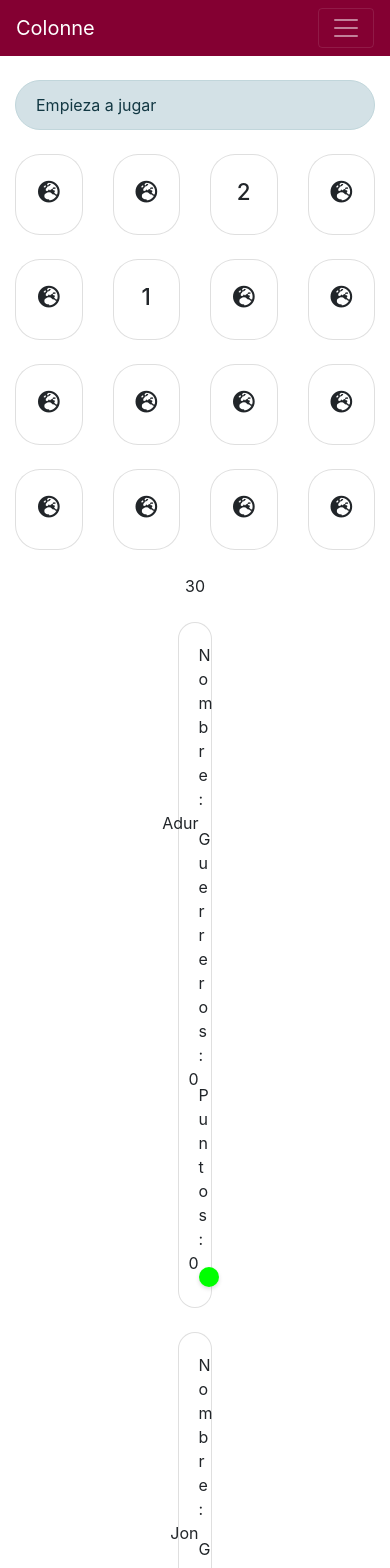
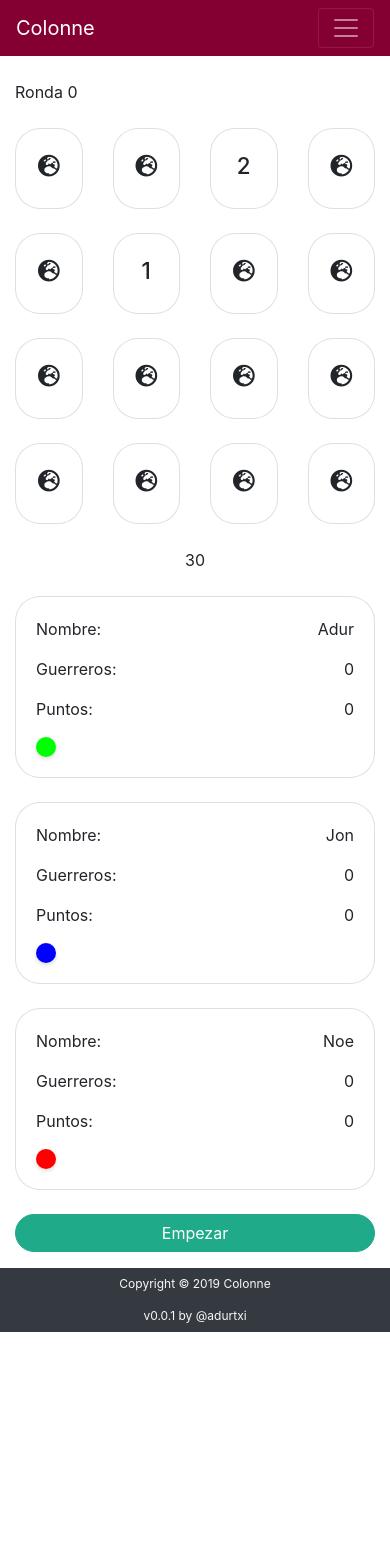
Before and after one commit to Adurtxi/Colonne, an Angular app: page / in a window 390 px wide. Shown: the top 1568 px of the page. After the commit the page ends 1332 px from the top, so only its background shows below. Built offline with nearby package versions, Linux system fonts and the light colour scheme.

Commit message:
Random warriors and responsive

```diff
--- a/src/app/components/home/home.component.html
+++ b/src/app/components/home/home.component.html
@@ -79,7 +79,7 @@
 
                     <div class="d-flex justify-content-center mb-4">
                         <div class="col-lg-6 col-sm-12">
-                            <button class="btn btn-success btn-block btn-lg rounded-25" [disabled]="incompletePlayers() == true" (click)="startGame()">
+                            <button class="btn btn-success btn-block btn-lg rounded-25" [disabled]="incompletePlayers() == true" (click)="start()">
                                 <i class="fas fa-gamepad mr-2"></i> ¡Empezar a jugar!
                             </button>
                         </div>
@@ -89,10 +89,12 @@
         </div>
 
         <ng-container *ngIf="game == true">
-            <div class="col-lg-8">
-                <div class="alert alert-secondary rounded-25 mb-4" role="alert">
-                    <span *ngIf="gameStarted == false">Empieza a jugar</span>
-                    <span *ngIf="gameStarted == true">Turno de {{ turnPlayer().name }}</span>
+            <div class="col-lg-8 col-md-12 col-sm-12">
+
+                <div class="row mb-4">
+                    <div class="col-lg-2 col-md-4 col-sm-4">
+                        Ronda {{ roundNumber }}
+                    </div>
                 </div>
 
                 <div class="row">
@@ -115,7 +117,7 @@
                 </div>
             </div>
 
-            <div class="col-2">
+            <div class="col-lg-2 col-md-6 col-sm-6">
                 <div class="d-flex justify-content-center mb-4">
                     {{ countdown }}
                 </div>
--- a/src/app/components/home/home.component.ts
+++ b/src/app/components/home/home.component.ts
@@ -23,36 +23,38 @@ export class HomeComponent implements OnInit {
 
   playerTurnIndex = 0;
 
+  roundNumber = 0;
+
   boardTypes = [
     {
       'id': 1,
-      'text': '2*2',
+      'text': '2 x 2',
       'col': 'col-6',
       'cols': 4,
     },
     {
       'id': 2,
-      'text': '3*3',
+      'text': '3 x 3',
       'col': 'col-4',
       'cols': 9,
     },
     {
       'id': 3,
-      'text': '4*4',
+      'text': '4 x 4',
       'col': 'col-3',
       'cols': 16,
     },
     {
       'id': 4,
-      'text': '6*6',
+      'text': '6 x 6',
       'col': 'col-2',
       'cols': 36,
     },
     {
       'id': 5,
-      'text': '8*8',
+      'text': '12 x 12',
       'col': 'col-1',
-      'cols': 64,
+      'cols': 144,
     },
   ];
 
@@ -178,12 +180,10 @@ export class HomeComponent implements OnInit {
       }
     ];
 
-
+    this.game = true;
   }
 
-  ngOnInit(): void {
-    this.game = true;
-  }
+  ngOnInit(): void { }
 
   // Seleccionar cantidad de jugadores
   selectPlayersQuantity(playersQuantity: number) {
@@ -241,6 +241,10 @@ export class HomeComponent implements OnInit {
 
   /* JUEGO */
 
+  start() {
+    this.game = true;
+  }
+
   startGame() {
     this.gameStarted = true;
 
@@ -267,17 +271,17 @@ export class HomeComponent implements OnInit {
       playerIndex = this.playerTurnIndex + 1;
     }
 
-    this.playerTurnIndex = playerIndex;
-
-    this.players[playerIndex].warriors += 1;
-
-    // Asignar nuevo turno
     this.addTurn(playerIndex);
   }
 
-  // Asignar turno y añadir guerrero
   addTurn(playerIndex) {
+    this.roundNumber += 1;
 
+    const warriors = Math.round(Math.random() * (this.players.length + this.board.type) + 1);
+
+    this.playerTurnIndex = playerIndex;
+
+    this.players[playerIndex].warriors += warriors;
   }
 
   // Cuenta atras
```
